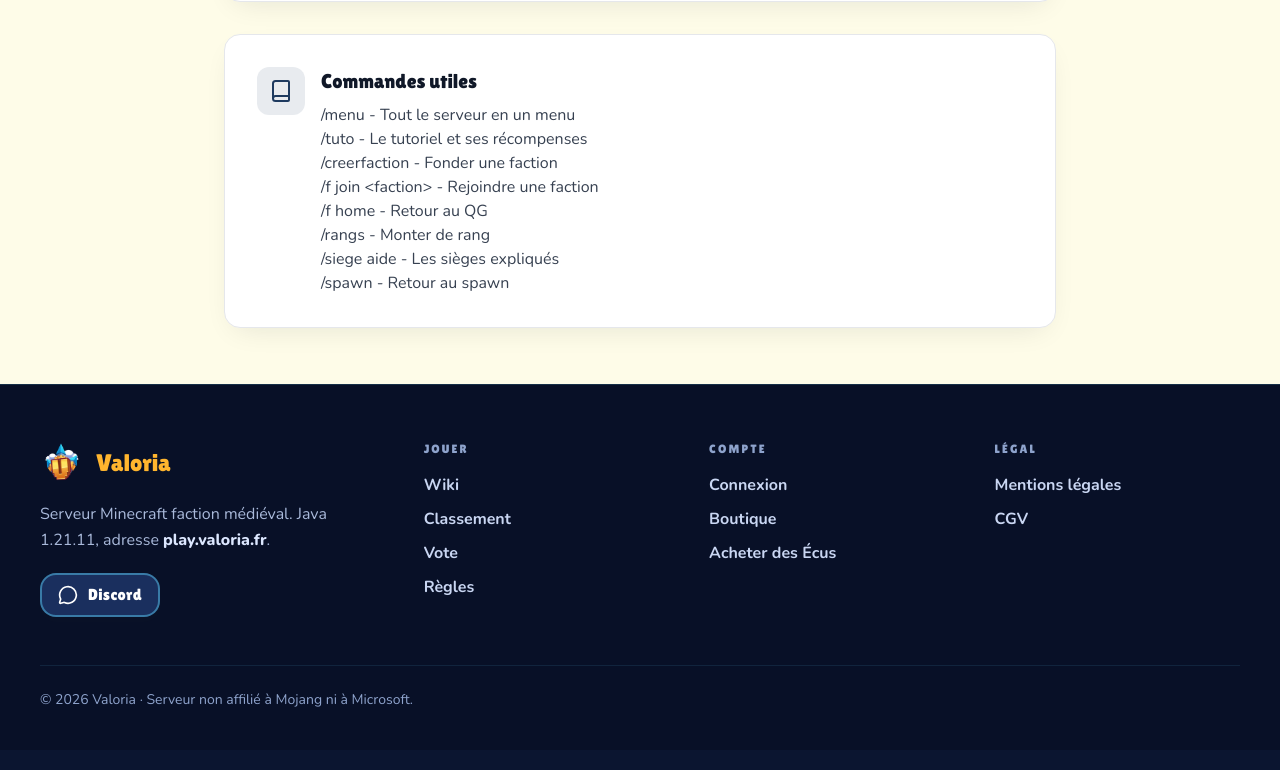
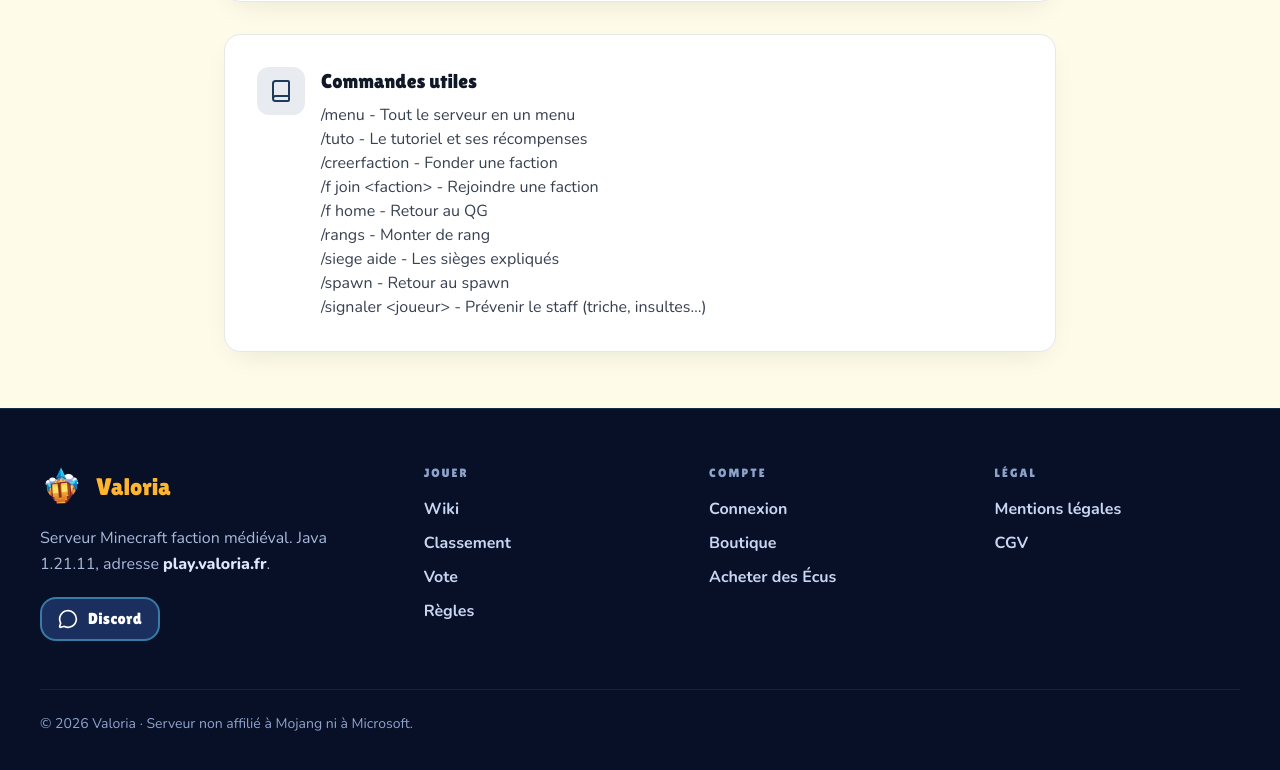
Before and after one commit to emmguardia/Valoria-Argo-Repo, a React (Vite) app in the folder Frontend/: page /wiki in a window 1280 px wide. Shown: the part 2073-2843 px from the top of the page. Built offline with nearby package versions, Linux system fonts and the light colour scheme.

Commit message:
Wiki : /signaler dans les commandes utiles

```diff
--- a/Frontend/src/pages/WikiPage.tsx
+++ b/Frontend/src/pages/WikiPage.tsx
@@ -37,7 +37,7 @@ const WIKI_SECTIONS = [
   {
     icon: Book,
     title: 'Commandes utiles',
-    content: '/menu - Tout le serveur en un menu\n/tuto - Le tutoriel et ses récompenses\n/creerfaction - Fonder une faction\n/f join <faction> - Rejoindre une faction\n/f home - Retour au QG\n/rangs - Monter de rang\n/siege aide - Les sièges expliqués\n/spawn - Retour au spawn',
+    content: '/menu - Tout le serveur en un menu\n/tuto - Le tutoriel et ses récompenses\n/creerfaction - Fonder une faction\n/f join <faction> - Rejoindre une faction\n/f home - Retour au QG\n/rangs - Monter de rang\n/siege aide - Les sièges expliqués\n/spawn - Retour au spawn\n/signaler <joueur> - Prévenir le staff (triche, insultes…)',
   },
 ];
 
```
